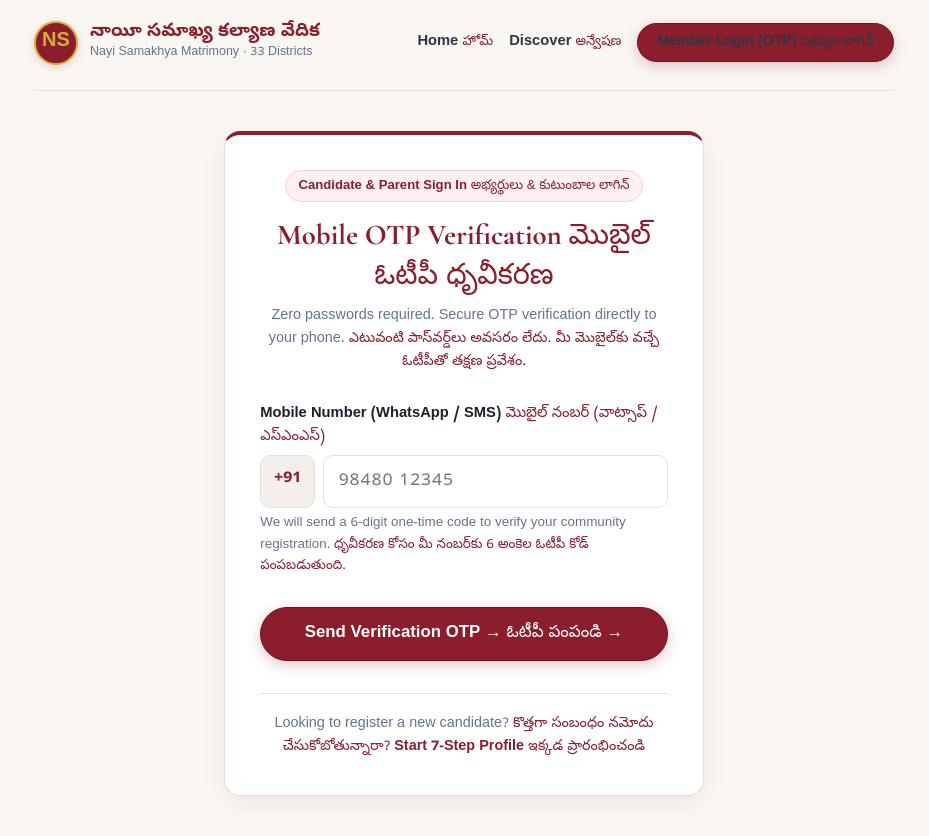
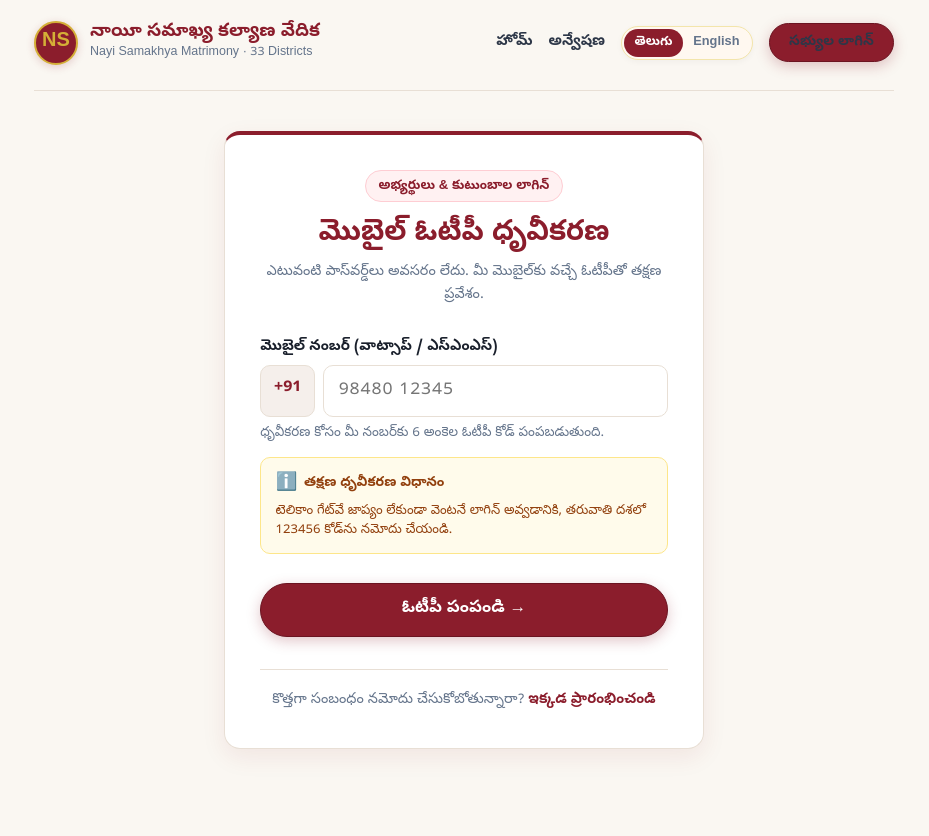
Before and after one commit to mallareddy9032-cmd/nayi-samakhya-matrimony, a Next.js app: page /matrimony/login in a window 1280 px wide. Shown: the top 836 px of the page, without its empty margins (176-1105 px from the left). Built offline with nearby package versions, Linux system fonts and the light colour scheme.

Commit message:
feat(i18n): dynamic Telugu/English language switcher, default to Telugu, aligned filter layout, and clear live OTP test banner

```diff
--- a/src/app/Nav.tsx
+++ b/src/app/Nav.tsx
@@ -2,6 +2,7 @@ import Link from 'next/link';
 import { ADMIN_ROLES } from '../lib/matrimony.ts';
 import type { SsoClaims } from '../lib/sso.ts';
 import { Bi } from './onboarding/Wizard.tsx';
+import { LanguageToggle } from '../components/LanguageToggle.tsx';
 
 export function Nav({ claims }: { claims?: SsoClaims | null }) {
   const admin = claims?.roles.some((r) => (ADMIN_ROLES as readonly string[]).includes(r));
@@ -41,6 +42,7 @@ export function Nav({ claims }: { claims?: SsoClaims | null }) {
         {claims && <Link href="/interests" style={{ fontWeight: 600, fontSize: '0.92rem' }}><Bi en="Interests" te="ఆసక్తులు" /></Link>}
         {claims && <Link href="/settings/privacy" style={{ fontWeight: 600, fontSize: '0.92rem' }}><Bi en="Privacy" te="గోప్యత" /></Link>}
         {admin && <Link href="/nsm-admin" style={{ fontWeight: 600, fontSize: '0.92rem' }}><Bi en="Admin" te="నిర్వహణ" /></Link>}
+        <LanguageToggle />
         {!claims && (
           <Link href="/login" className="btn link-btn" style={{ padding: '0.45rem 1.2rem', fontSize: '0.88rem' }}>
             <Bi en="Member Login (OTP)" te="సభ్యుల లాగిన్" />
--- a/src/app/globals.css
+++ b/src/app/globals.css
@@ -210,6 +210,21 @@ legend {
   margin-bottom: 0.35rem;
   font-size: 0.92rem;
 }
+/* Language Preference Display Rules (Default: Telugu) */
+html:not([data-lang='en']) .lang-en {
+  display: none !important;
+}
+html:not([data-lang='en']) .lang-te {
+  display: inline;
+}
+
+html[data-lang='en'] .lang-te {
+  display: none !important;
+}
+html[data-lang='en'] .lang-en {
+  display: inline;
+}
+
 .te {
   color: var(--maroon);
   font-weight: 500;
--- a/src/app/layout.tsx
+++ b/src/app/layout.tsx
@@ -22,10 +22,14 @@ export const viewport = {
   maximumScale: 5,
 };
 
+import { LanguageProvider } from '../context/LanguageContext.tsx';
+
 export default function RootLayout({ children }: { children: ReactNode }) {
   return (
-    <html lang="en" className={`${display.variable} ${sans.variable}`}>
-      <body>{children}</body>
+    <html lang="te" data-lang="te" className={`${display.variable} ${sans.variable}`}>
+      <body>
+        <LanguageProvider>{children}</LanguageProvider>
+      </body>
     </html>
   );
 }
--- a/src/app/login/page.tsx
+++ b/src/app/login/page.tsx
@@ -103,6 +103,22 @@ export default function LoginPage() {
                     te="ధృవీకరణ కోసం మీ నంబర్‌కు 6 అంకెల ఓటీపీ కోడ్ పంపబడుతుంది."
                   />
                 </p>
+
+                {/* Instant Live OTP Dispatch Status Banner */}
+                <div style={{ marginTop: '0.8rem', padding: '0.75rem 0.9rem', background: '#FFFBEB', border: '1.5px solid #FDE68A', borderRadius: '10px', fontSize: '0.86rem', color: '#92400E' }}>
+                  <div style={{ display: 'flex', alignItems: 'center', gap: '0.4rem', marginBottom: '0.2rem' }}>
+                    <span style={{ fontSize: '1.1rem' }}>ℹ️</span>
+                    <strong>
+                      <Bi en="Instant Test Verification Active" te="తక్షణ ధృవీకరణ విధానం" />
+                    </strong>
+                  </div>
+                  <p style={{ margin: 0, fontSize: '0.82rem', lineHeight: 1.5 }}>
+                    <Bi
+                      en="To test immediately without telecom SMS gateway delays, use instant code: 123456 on the next screen."
+                      te="టెలికాం గేట్‌వే జాప్యం లేకుండా వెంటనే లాగిన్ అవ్వడానికి, తరువాతి దశలో 123456 కోడ్‌ను నమోదు చేయండి."
+                    />
+                  </p>
+                </div>
               </div>
 
               {errorMsg && <p className="alert" style={{ margin: '1rem 0' }}>{errorMsg}</p>}
--- a/src/app/onboarding/Wizard.tsx
+++ b/src/app/onboarding/Wizard.tsx
@@ -107,7 +107,8 @@ function stepErrors(step: number, payload: unknown): Record<string, string> {
 export function Bi({ en, te }: Bilingual) {
   return (
     <>
-      <span>{en}</span> <span lang="te" className="te">{te}</span>
+      <span className="lang-te" lang="te">{te}</span>
+      <span className="lang-en" lang="en">{en}</span>
     </>
   );
 }
--- /dev/null
+++ b/src/components/LanguageToggle.tsx
@@ -0,0 +1,59 @@
+'use client';
+
+import { useLanguage } from '../context/LanguageContext.tsx';
+
+export function LanguageToggle() {
+  const { lang, setLang } = useLanguage();
+
+  return (
+    <div
+      style={{
+        display: 'inline-flex',
+        alignItems: 'center',
+        background: '#FFF8F0',
+        borderRadius: '999px',
+        padding: '2px',
+        border: '1.5px solid var(--gold-border, #E2D9CC)',
+        boxShadow: '0 2px 6px rgba(0,0,0,0.04)',
+      }}
+    >
+      <button
+        type="button"
+        onClick={() => setLang('te')}
+        style={{
+          padding: '0.25rem 0.65rem',
+          borderRadius: '999px',
+          border: 'none',
+          background: lang === 'te' ? 'var(--maroon, #8B1D2C)' : 'transparent',
+          color: lang === 'te' ? '#FFFFFF' : 'var(--text-muted, #64748B)',
+          fontSize: '0.8rem',
+          fontWeight: 800,
+          cursor: 'pointer',
+          transition: 'all 0.15s ease',
+        }}
+        title="తెలుగులో చూడండి"
+      >
+        తెలుగు
+      </button>
+
+      <button
+        type="button"
+        onClick={() => setLang('en')}
+        style={{
+          padding: '0.25rem 0.65rem',
+          borderRadius: '999px',
+          border: 'none',
+          background: lang === 'en' ? 'var(--maroon, #8B1D2C)' : 'transparent',
+          color: lang === 'en' ? '#FFFFFF' : 'var(--text-muted, #64748B)',
+          fontSize: '0.8rem',
+          fontWeight: 800,
+          cursor: 'pointer',
+          transition: 'all 0.15s ease',
+        }}
+        title="View in English"
+      >
+        English
+      </button>
+    </div>
+  );
+}
--- /dev/null
+++ b/src/context/LanguageContext.tsx
@@ -0,0 +1,47 @@
+'use client';
+
+import React, { createContext, useContext, useState, useEffect } from 'react';
+
+export type Lang = 'te' | 'en';
+
+interface LanguageContextType {
+  lang: Lang;
+  setLang: (lang: Lang) => void;
+}
+
+const LanguageContext = createContext<LanguageContextType>({
+  lang: 'te',
+  setLang: () => {},
+});
+
+export function LanguageProvider({ children }: { children: React.ReactNode }) {
+  const [lang, setLangState] = useState<Lang>('te');
+
+  useEffect(() => {
+    // Default to 'te' for Telangana / Telugu region
+    const saved = localStorage.getItem('nsm_lang') as Lang | null;
+    if (saved === 'en' || saved === 'te') {
+      setLangState(saved);
+      document.documentElement.setAttribute('data-lang', saved);
+    } else {
+      setLangState('te');
+      document.documentElement.setAttribute('data-lang', 'te');
+    }
+  }, []);
+
+  const setLang = (newLang: Lang) => {
+    setLangState(newLang);
+    localStorage.setItem('nsm_lang', newLang);
+    document.documentElement.setAttribute('data-lang', newLang);
+  };
+
+  return (
+    <LanguageContext.Provider value={{ lang, setLang }}>
+      {children}
+    </LanguageContext.Provider>
+  );
+}
+
+export function useLanguage() {
+  return useContext(LanguageContext);
+}
```
Also changed, not shown: src/app/discover/page.tsx (+40 -19 lines).
